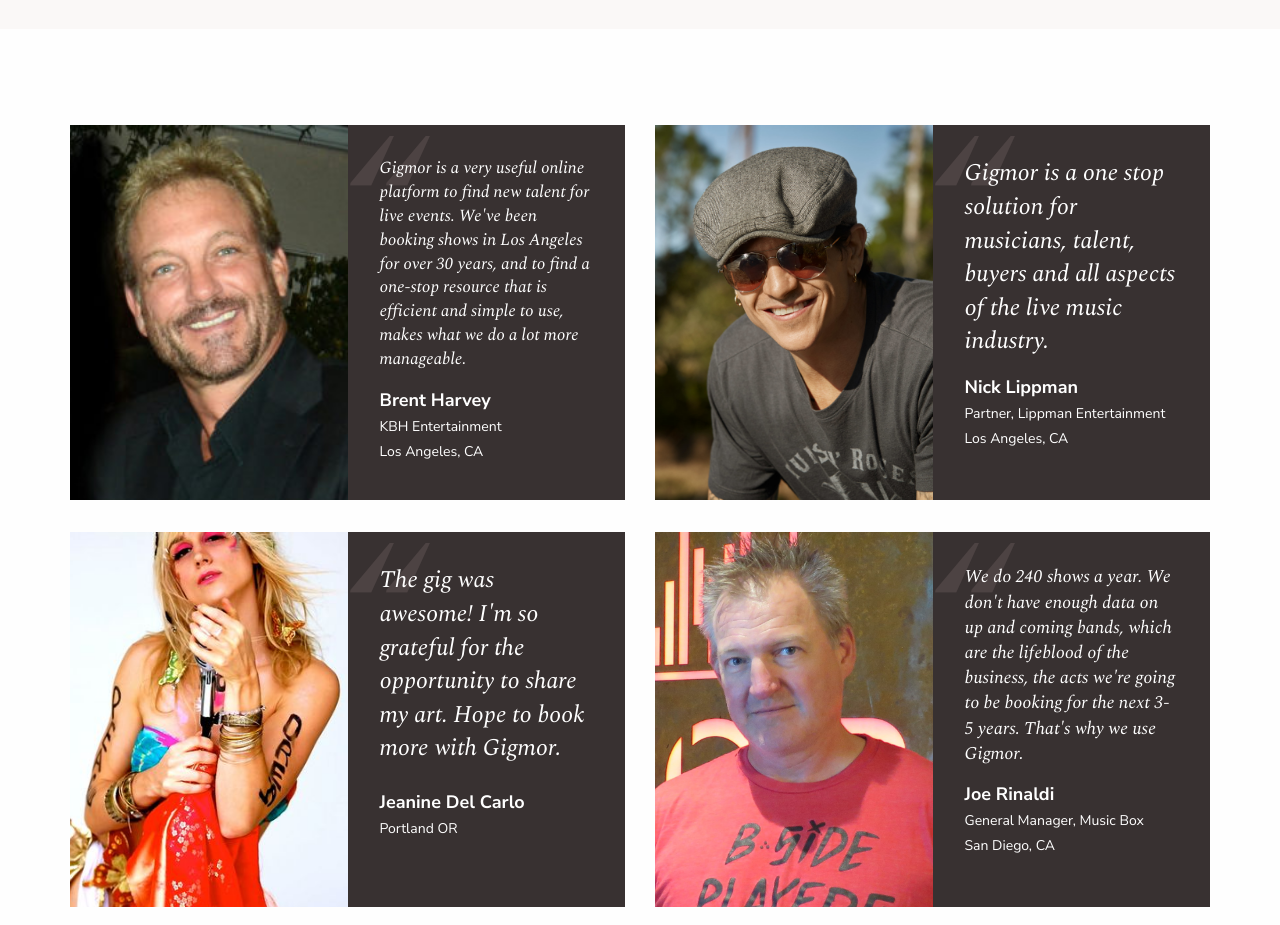
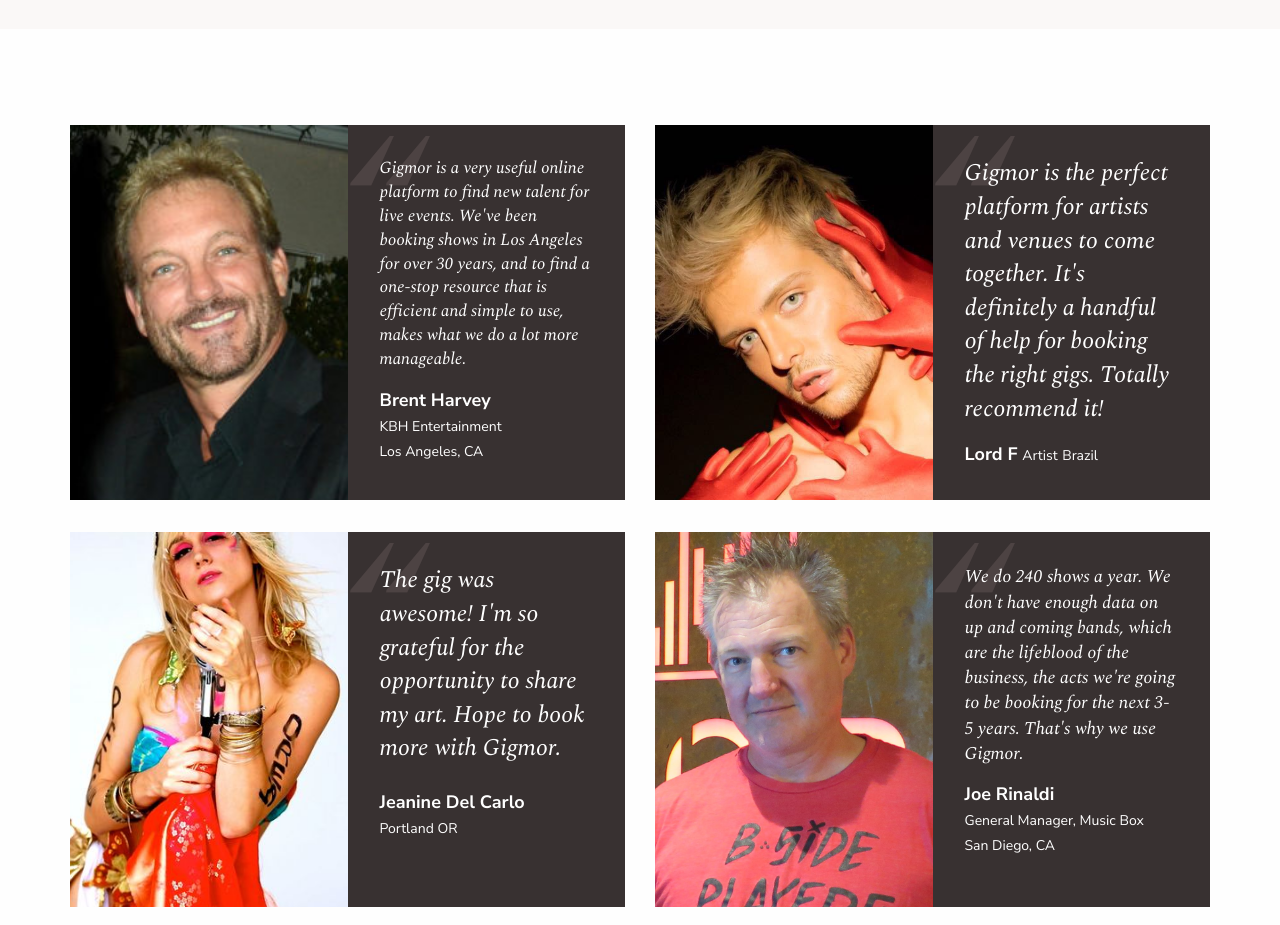
Before and after one commit to madebyporter/gigmor-homepage, a website: page index.html in a window 1280 px wide. Shown: the part 3494-4419 px from the top of the page. Drawn offline with nearby package versions, Linux system fonts and the light colour scheme.

Commit message:
added Lord F Testimonial

```diff
--- a/index.html
+++ b/index.html
@@ -243,6 +243,21 @@
               <div class="large-6 cell">
                 <div class="comp-testimonial">
                   <div class="comp-testimonial-block comp-testimonial-photo">
+                    <img src="images/gigmor-testimonial-img-lordf.jpg" alt="Lord F" />
+                  </div>
+                  <div class="comp-testimonial-block comp-testimonial-content">
+                    <p class="comp-testimonial-quote">Gigmor is the perfect platform for artists and venues to come together. It's definitely a handful of help for booking the right gigs. Totally recommend it!</p>
+                    <p class="comp-testimonial-person">
+                      <span class="comp-testimonial-person--name">Lord F</span>
+                      <span class="comp-testimonial-person--role">Artist</span>
+                      <span class="comp-testimonial-person--city">Brazil</span>
+                    </p>
+                  </div>
+                </div>
+              </div>
+              <!-- <div class="large-6 cell">
+                <div class="comp-testimonial">
+                  <div class="comp-testimonial-block comp-testimonial-photo">
                     <img src="images/gigmor-testimonial-img-nlippman.jpg" alt="Nick Lippman" />
                   </div>
                   <div class="comp-testimonial-block comp-testimonial-content">
@@ -254,7 +269,7 @@
                     </p>
                   </div>
                 </div>
-              </div>
+              </div> -->
 
               <!-- Testimonial Block -->
               <div class="large-6 cell">
```
Also changed, not shown: images/gigmor-testimonial-img-lordf.jpg (added).
